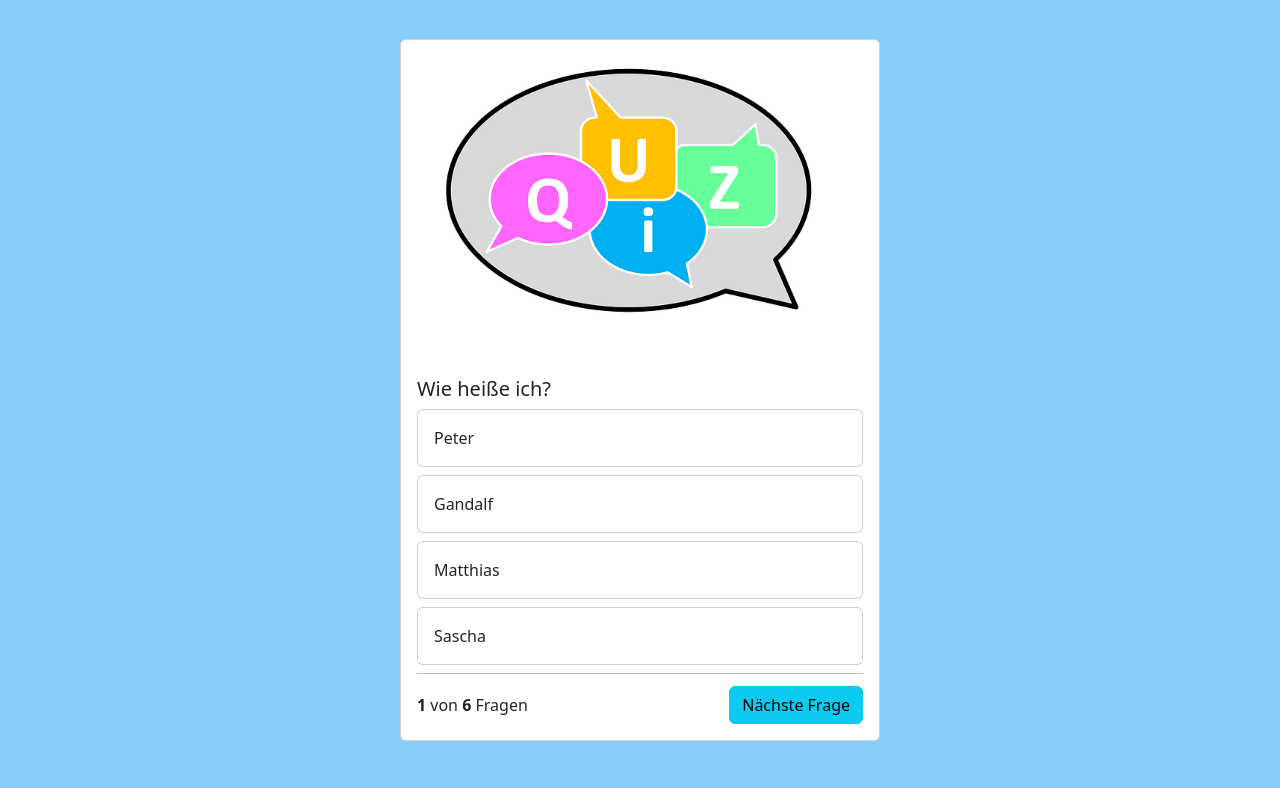
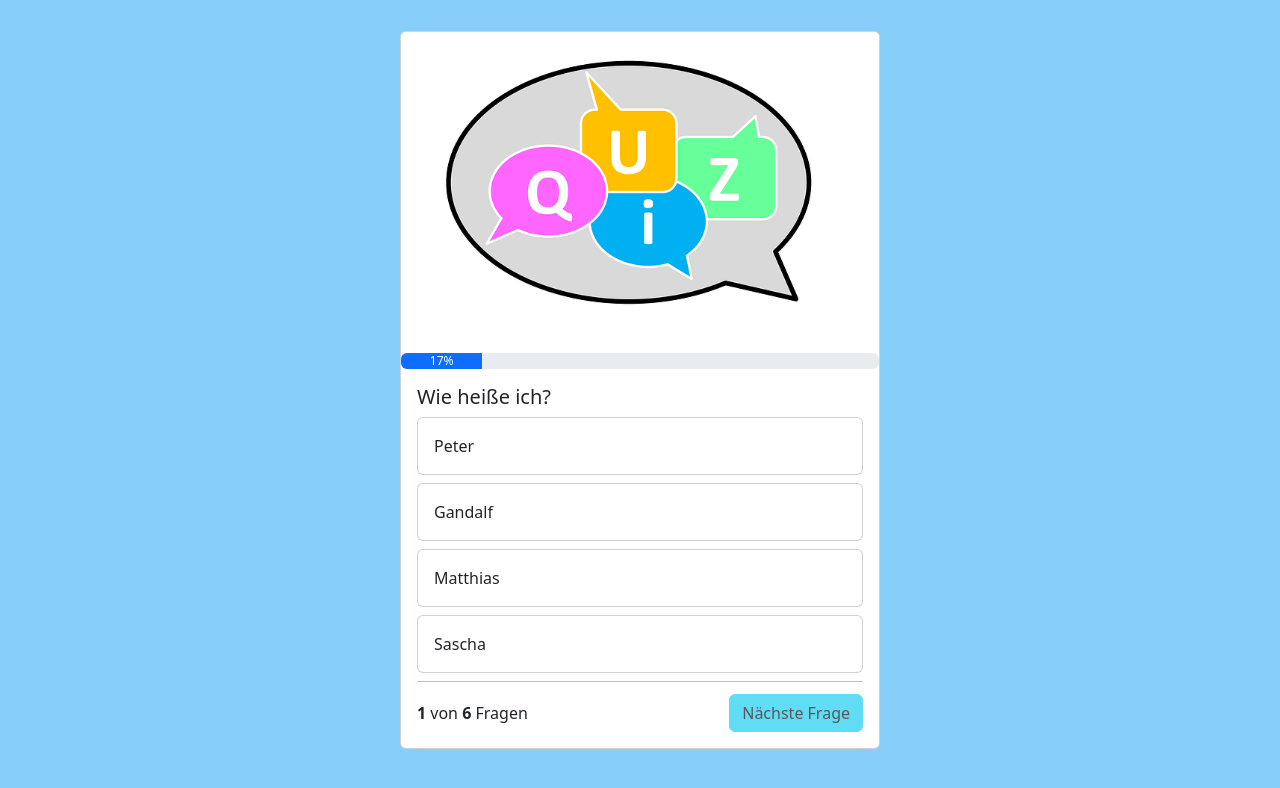
Before and after one commit to SaschaGrill/Quiz-App, a website: page index.html in a window 1280 px wide. Shown: the part 60-848 px from the top of the page. Drawn offline with nearby package versions, Linux system fonts and the light colour scheme.

Commit message:
question script

```diff
--- a/index.html
+++ b/index.html
@@ -22,8 +22,20 @@
 
     <div class="container-flex">
         <div class="card question-card">
-            <img src="img/quiz.png" class="card-img-top">
-            <div class="card-body">
+            <img src="img/quiz.png" id="header-img" class="card-img-top">
+            <div class="progress">
+                <div class="progress-bar" style="width: 0%" id="progress-bar">0%</div>
+              </div>
+
+            <div class="card-body" id="endScreen" style="display: none">
+                <div class="text-center">Quiz beendet</div>
+
+                <div class="text-center">
+                    Du hast <b id="amount-of-right-questions">XXX</b> Fragen von <b id="amount-of-questions">XXX</b> richtig beantwortet.
+                </div>
+            </div>
+
+            <div class="card-body" id="questionBody">
                 <h5 class="card-title" id="headquestion">Frage</h5>
                 <div class="card mb-2 quiz-color" onclick="answer('answer_1')">
                     <div class="card-body" id="answer_1">
@@ -47,7 +59,8 @@
                 </div>
                 <div class="question-footer">
                     <span><b id="questionnumber">1</b> von <b id="max-length-questions">5</b> Fragen</span>
-                    <button type="button" class="btn btn-info" onclick="showQuestion()">Nächste Frage</button>
+                    <button id="next-button" type="button" class="btn btn-info" disabled
+                        onclick="nextQuestion()">Nächste Frage</button>
                 </div>
             </div>
         </div>
--- a/script.js
+++ b/script.js
@@ -1,90 +1,117 @@
-let questions = [{
-    "question": "Wie heiße ich?",
-    "answer_1": "Peter",
-    "answer_2": "Gandalf",
-    "answer_3": "Matthias",
-    "answer_4": "Sascha",
-    "right_answer": 4,
+let questions = [
+  {
+    question: "Wie heiße ich?",
+    answer_1: "Peter",
+    answer_2: "Gandalf",
+    answer_3: "Matthias",
+    answer_4: "Sascha",
+    right_answer: 4,
   },
   {
-    "question": "Was für ein Auto fahre ich?",
-    "answer_1": "Dacia",
-    "answer_2": "BMW",
-    "answer_3": "Audi",
-    "answer_4": "Porsche",
-    "right_answer": 1,
+    question: "Was für ein Auto fahre ich?",
+    answer_1: "Dacia",
+    answer_2: "BMW",
+    answer_3: "Audi",
+    answer_4: "Porsche",
+    right_answer: 1,
   },
   {
-    "question": "Welcher ist der höchste Berg der Welt?",
-    "answer_1": "Pariser Pantheon",
-    "answer_2": "Matterhorn",
-    "answer_3": "Zugspitze",
-    "answer_4": "Mount Everest",
-    "right_answer": 4,
+    question: "Welcher ist der höchste Berg der Welt?",
+    answer_1: "Pariser Pantheon",
+    answer_2: "Matterhorn",
+    answer_3: "Zugspitze",
+    answer_4: "Mount Everest",
+    right_answer: 4,
   },
   {
-    "question": "Wofür stehen die olympischen Ringe?",
-    "answer_1": "Hoolahoop Reifen",
-    "answer_2": "Für die 5 Kontinente",
-    "answer_3": "Die 5 Schwierigkeitsgrade",
-    "answer_4": "Für die Automarke Audi",
-    "right_answer": 2,
+    question: "Wofür stehen die olympischen Ringe?",
+    answer_1: "Hoolahoop Reifen",
+    answer_2: "Für die 5 Kontinente",
+    answer_3: "Die 5 Schwierigkeitsgrade",
+    answer_4: "Für die Automarke Audi",
+    right_answer: 2,
   },
   {
-    "question": "blabla",
-    "answer_1": "blabla",
-    "answer_2": "blabla",
-    "answer_3": "blabla",
-    "answer_4": "blabla",
-    "right_answer": 3,
+    question: "blabla",
+    answer_1: "blabla",
+    answer_2: "blabla",
+    answer_3: "blabla",
+    answer_4: "blabla",
+    right_answer: 3,
   },
   {
-    "question": "blabla",
-    "answer_1": "blabla",
-    "answer_2": "blabla",
-    "answer_3": "blabla",
-    "answer_4": "blabla",
-    "right_answer": 3,
+    question: "blabla",
+    answer_1: "blabla",
+    answer_2: "blabla",
+    answer_3: "blabla",
+    answer_4: "blabla",
+    right_answer: 3,
   },
 ];
 
 let currentQuestion = 0;
-let questionnum = 1;
-let currentAnswer = 0;
-
+let rightQuestions = 0;
 
 function init() {
-    let maxlengthquestions = document.getElementById('max-length-questions');
+  let maxlengthquestions = document.getElementById("max-length-questions");
   maxlengthquestions.innerHTML = questions.length;
   showQuestion();
 }
 
 function showQuestion() {
+  if (currentQuestion >= questions.length) {
+    document.getElementById('endScreen').style = '';
+    document.getElementById('questionBody').style = 'display: none;';
+    document.getElementById('amount-of-questions').innerHTML = questions.length;
+    document.getElementById('amount-of-right-questions').innerHTML = rightQuestions;
+    document.getElementById('header-img').src = 'mockup/Quizapp Dark/Quizapp/tropy.png';
+  } else {
+    let percent = (currentQuestion+1) / questions.length;
+    percent = Math.round(percent * 100);
+    document.getElementById('progress-bar').innerHTML = `${percent}%`;
+    document.getElementById('progress-bar').style = `width: ${percent}%`;
+
     let question = questions[currentQuestion];
-    document.getElementById('headquestion').innerHTML = question['question'];
-    document.getElementById('answer_1').innerHTML = question['answer_1'];
-    document.getElementById('answer_2').innerHTML = question['answer_2'];
-    document.getElementById('answer_3').innerHTML = question['answer_3'];
-    document.getElementById('answer_4').innerHTML = question['answer_4'];
-    questionOf();
+    document.getElementById("questionnumber").innerHTML = currentQuestion + 1;
+    document.getElementById("headquestion").innerHTML = question["question"];
+    document.getElementById("answer_1").innerHTML = question["answer_1"];
+    document.getElementById("answer_2").innerHTML = question["answer_2"];
+    document.getElementById("answer_3").innerHTML = question["answer_3"];
+    document.getElementById("answer_4").innerHTML = question["answer_4"];
   }
-
-function questionOf() {
-    let questionnumber = document.getElementById('questionnumber');
-    questionnumber.innerHTML = questionnum;
-    questionnum++;
 }
 
 function answer(answer) {
   let question = questions[currentQuestion];
   let questionnumber = answer.slice(-1);
-
   let idOfRightAnswer = `answer_${question["right_answer"]}`;
 
-    if(questionnumber == question['right_answer']) {
-        document.getElementById(answer).parentNode.classList.add('bg-success');
+  if (questionnumber == question["right_answer"]) {
+    document.getElementById(answer).parentNode.classList.add("bg-success");
+    rightQuestions++
   } else {
-        document.getElementById(answer).parentNode.classList.add('bg-danger');
-        document.getElementById(idOfRightAnswer).parentNode.classList.add('bg-success');
+    document.getElementById(answer).parentNode.classList.add("bg-danger");
+    document
+      .getElementById(idOfRightAnswer)
+      .parentNode.classList.add("bg-success");
   }
+  document.getElementById("next-button").disabled = false;
 }
+
+function nextQuestion() {
+  currentQuestion++;
+  document.getElementById("next-button").disabled = true;
+  resetAnswerButtons();
+  showQuestion();
+}
+
+function resetAnswerButtons() {
+  document.getElementById("answer_1").parentNode.classList.remove("bg-danger");
+  document.getElementById("answer_1").parentNode.classList.remove("bg-success");
+  document.getElementById("answer_2").parentNode.classList.remove("bg-danger");
+  document.getElementById("answer_2").parentNode.classList.remove("bg-success");
+  document.getElementById("answer_3").parentNode.classList.remove("bg-danger");
+  document.getElementById("answer_3").parentNode.classList.remove("bg-success");
+  document.getElementById("answer_4").parentNode.classList.remove("bg-danger");
+  document.getElementById("answer_4").parentNode.classList.remove("bg-success");
+}
--- a/style.css
+++ b/style.css
@@ -22,3 +22,7 @@
     cursor: pointer;
     background-color: rgba(211,211,211,0.5)
 }
+
+.text-center {
+    text-align: center;
+}
```
Lines whose indentation alone changed are shown as unchanged.
